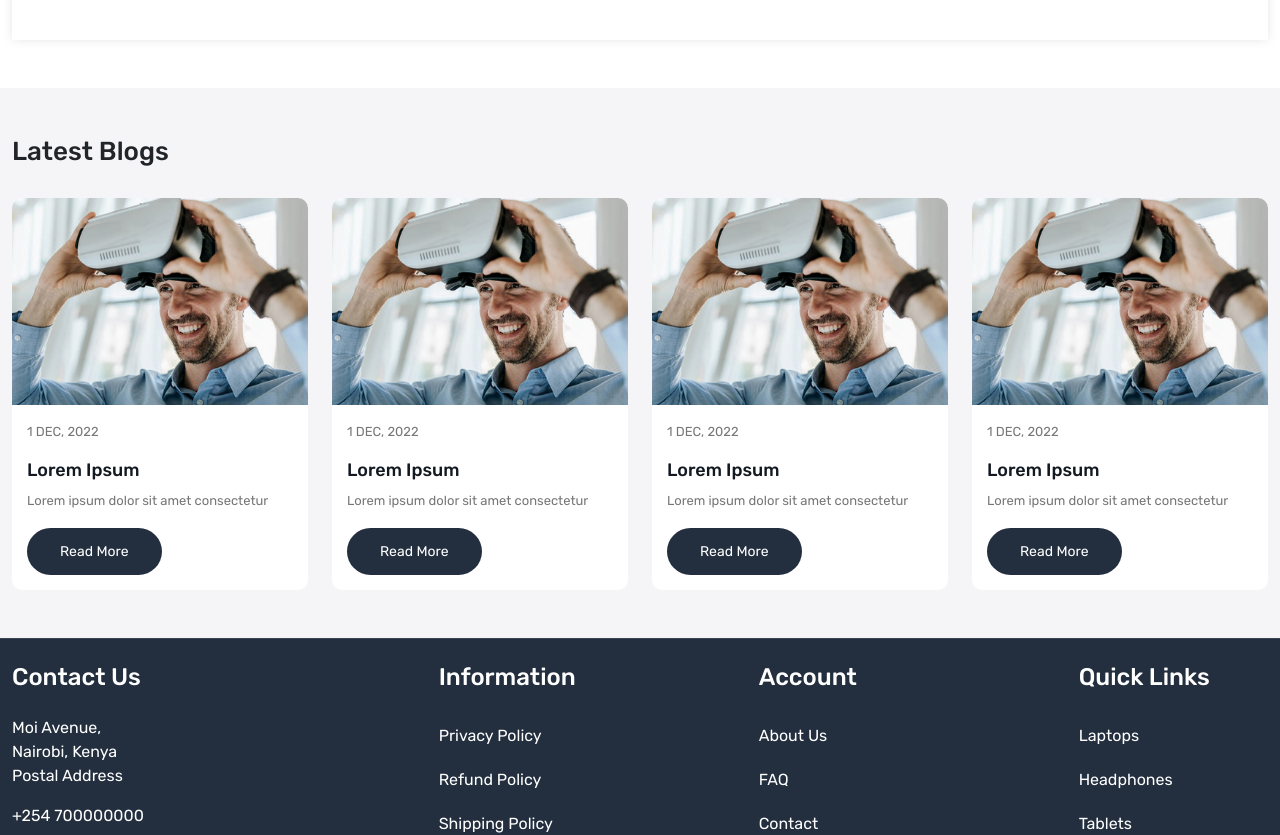
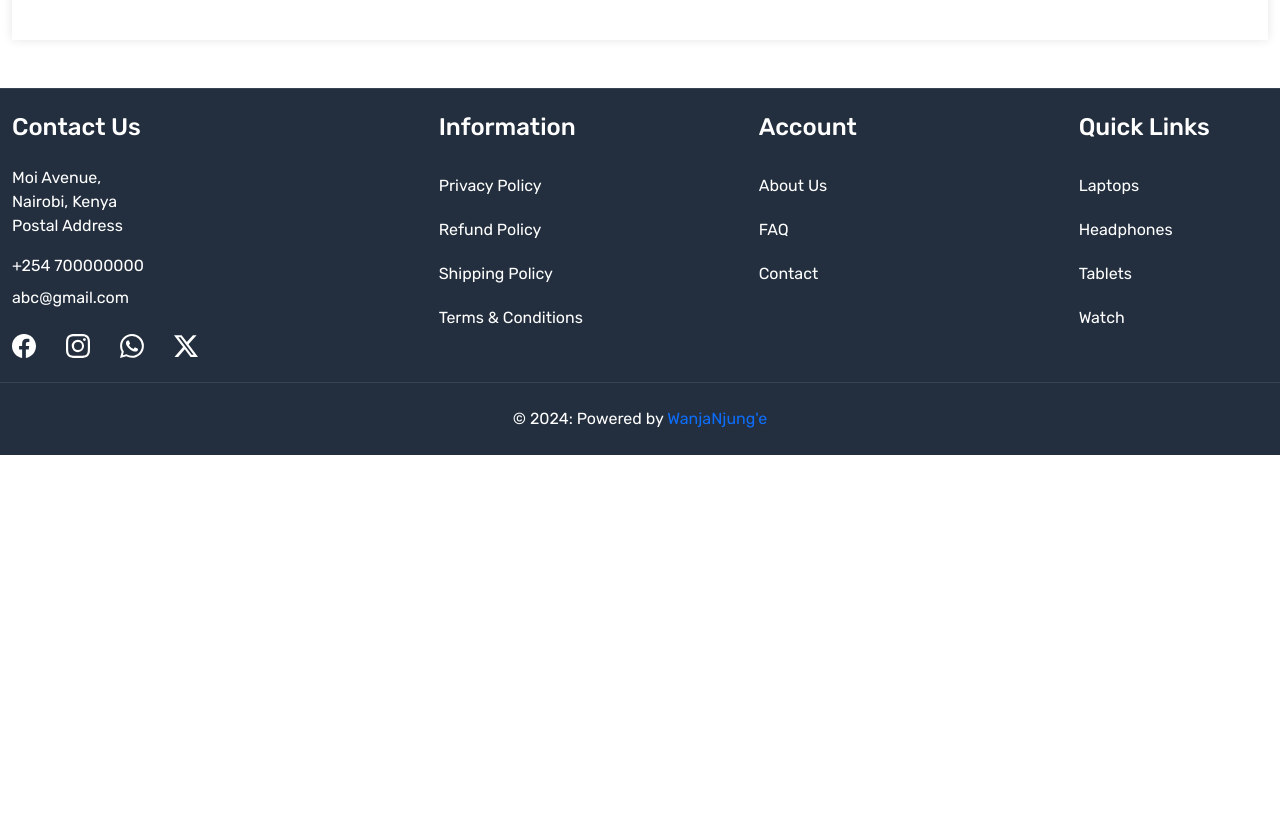
Before and after one commit to WanjaNjunge/ecommerce-app, a React (Create React App) app: page / in a window 1280 px wide. Shown: the part 4037-4872 px from the top of the page. After the commit the page ends 4492 px from the top, so only its background shows below. Built offline with nearby package versions, Linux system fonts and the light colour scheme.

Commit message:
Removed blog section

```diff
--- a/package.json
+++ b/package.json
@@ -41,5 +41,8 @@
       "last 1 firefox version",
       "last 1 safari version"
     ]
+  },
+  "devDependencies": {
+    "@babel/plugin-proposal-private-property-in-object": "^7.21.11"
   }
 }
--- a/src/pages/Home.js
+++ b/src/pages/Home.js
@@ -1,7 +1,7 @@
 import React from 'react';
 import { Link } from 'react-router-dom';
 import Marquee from "react-fast-marquee";
-import BlogCard from '../components/BlogCard';
+//import BlogCard from '../components/BlogCard';
 import ProjectCard from '../components/ProjectCard';
 import SpecialProduct from '../components/SpecialProduct';
 import mainBannerImg1 from '../assets/images/main-banner-1.jpg';
@@ -344,7 +344,7 @@ const Home = () => {
 
 
 
-      <section className='blog-wrapper py-5 home-wrapper-2'>
+      {/* <section className='blog-wrapper py-5 home-wrapper-2'>
         <div className='container-xxl'>
           <div className='row'>
             <div className='col-12'>
@@ -358,7 +358,7 @@ const Home = () => {
             <BlogCard />
           </div>
         </div>
-      </section>
+      </section> */}
     </>
   )
 }
```
